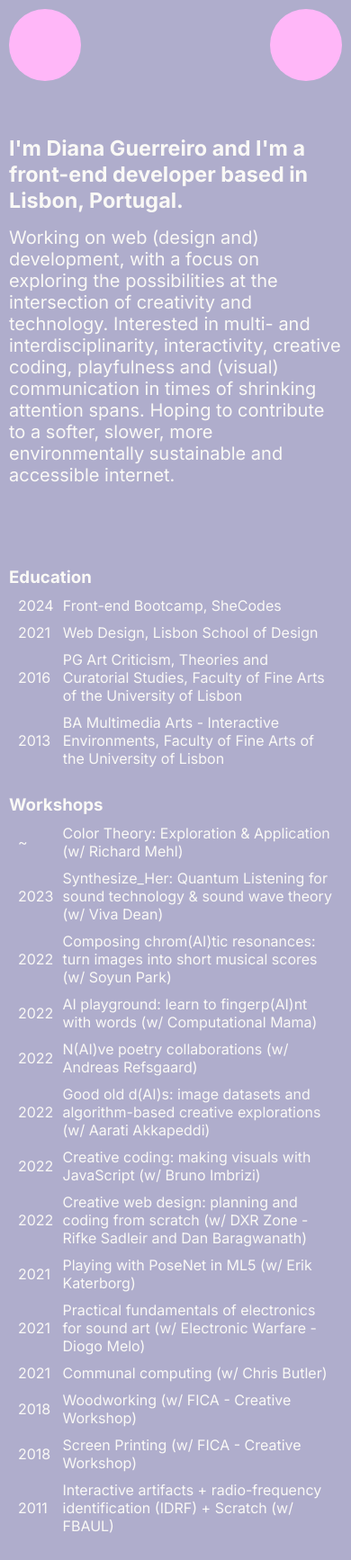
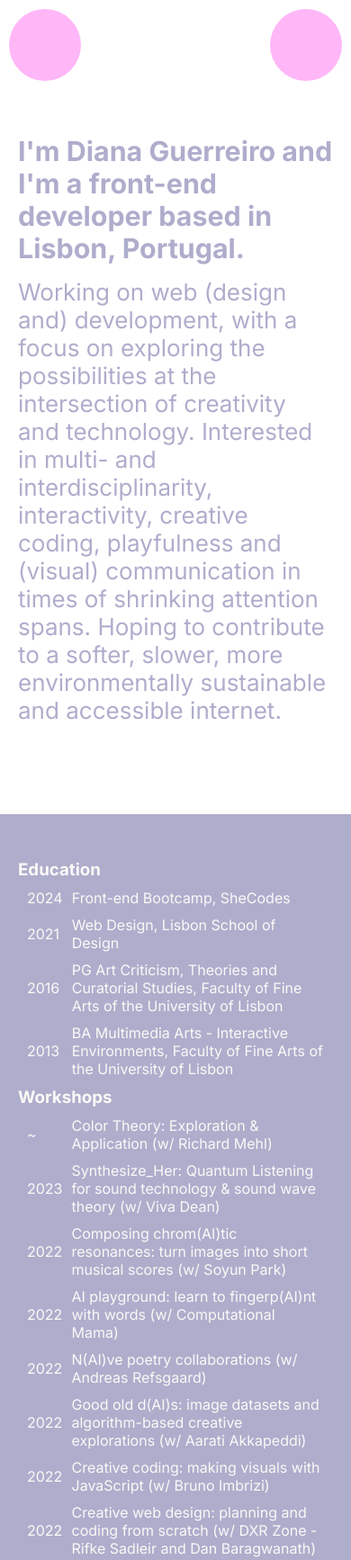
Before and after one commit to wwwavvves/www_portfolio, a plain HTML site: page html/about.html in a window 390 px wide. Shown: the top 1734 px of the page at 90% size. Drawn offline with Linux system fonts and the light colour scheme; files whose address does not match are found by name.

Commit message:
About div structure and dots color

```diff
--- a/html/about.html
+++ b/html/about.html
@@ -3,15 +3,25 @@
   <head>
     <meta charset="UTF-8" />
     <meta name="viewport" content="width=device-width, initial-scale=1.0" />
-    <meta name="description"  content="Diana Guerreiro is a front-end developer based in Lisbon (PT)." />
-        <meta name="keywords" content="web design, front-end development, web development, creative coding, portfolio, html, css, javascript, react, p5js" />
+    <meta
+      name="description"
+      content="Diana Guerreiro is a front-end developer based in Lisbon (PT)."
+    />
+    <meta
+      name="keywords"
+      content="web design, front-end development, web development, creative coding, portfolio, html, css, javascript, react, p5js"
+    />
     <meta name="author" content="Diana Guerreiro" />
     <meta name="designer" content="Diana Guerreiro" />
     <meta name="copyright" content="Diana Guerreiro" />
     <meta name="owner" content="Diana Guerreiro" />
-    <meta name="language" content="EN">
-    <meta name="robots" content="index, follow">
-    <link rel="icon" href="../images/menu-btn-to-open.svg" type="image/x-icon">
+    <meta name="language" content="EN" />
+    <meta name="robots" content="index, follow" />
+    <link
+      rel="icon"
+      href="../images/menu-btn-to-open.svg"
+      type="image/x-icon"
+    />
     <!-- stylesheet -->
     <link rel="stylesheet" href="../styles/styles.css" />
     <!-- font inter -->
@@ -36,21 +46,30 @@
     />
     <title>About - Diana Guerreiro</title>
   </head>
-  <body>
+  <body class="bg-special">
     <div class="wrapper wrapper-lg">
       <header>
         <button class="logo">
           <a href="../index.html"
-            ><img src="../images/menu-btn-to-open.svg" alt="Link to the homepage"
+            ><img
+              src="../images/menu-btn-to-open.svg"
+              alt="Link to the homepage"
           /></a>
         </button>
         <nav>
           <button id="btn-open" class="btn-menu btn-open">
-            <img src="../images/menu-btn-to-open.svg" alt="Button to open menu" />
+            <img
+              src="../images/menu-btn-to-open.svg"
+              alt="Button to open menu"
+            />
           </button>
           <div class="nav-menu">
             <button id="btn-close" class="btn-menu btn-close">
-              <img src="../images/menu-btn-to-close.svg" alt="Button to close menu" id="svgOpen" />
+              <img
+                src="../images/menu-btn-to-close.svg"
+                alt="Button to close menu"
+                id="svgOpen"
+              />
             </button>
             <ul class="list-nav-links center">
               <li>
@@ -66,17 +85,21 @@
       <main class="about-section">
         <div class="about-bio">
           <h3>
-            I'm Diana Guerreiro and I'm a front-end developer based in
-            Lisbon, Portugal.
+            I'm Diana Guerreiro and I'm a front-end developer based in Lisbon,
+            Portugal.
           </h3>
           <p>
             Working on web (design and) development, with a focus on exploring
             the possibilities at the intersection of creativity and technology.
-            Interested in multi- and interdisciplinarity,
-            interactivity, creative coding, playfulness and (visual)
-            communication in times of shrinking attention spans. Hoping to contribute to a softer, slower, more environmentally sustainable and accessible internet.
+            Interested in multi- and interdisciplinarity, interactivity,
+            creative coding, playfulness and (visual) communication in times of
+            shrinking attention spans. Hoping to contribute to a softer, slower,
+            more environmentally sustainable and accessible internet.
           </p>
         </div>
+      </main>
+    </div>
+
     <div class="education-workshops-container">
       <div class="education-container">
         <h3>Education</h3>
@@ -91,8 +114,6 @@
         </table>
       </div>
     </div>
-      </main>
-    </div>
 
     <script src="../scripts/hamb-menu.js"></script>
     <script src="../scripts/showEducationWorkshops.js"></script>
--- a/styles/styles.css
+++ b/styles/styles.css
@@ -40,13 +40,17 @@ body {
   overflow: hidden;
 }
 
+.wrapper {
+  padding: 150px 0 100px;
+}
+
 .wrapper-lg {
   max-width: 1200px;
   margin: 0 auto;
 }
 
-.wrapper {
-  padding: 150px 0 100px;
+.wrapper-special {
+  padding: 150px 0 0;
 }
 
 header {
@@ -162,8 +166,13 @@ header {
 }
 
 /* ABOUT */
+.bg-special {
+  background-color: white;
+}
+
 .about-bio {
   font-size: 50px;
+  color: var(--primary-color);
 
   h3 {
     margin-bottom: 30px;
@@ -172,11 +181,18 @@ header {
 
 .education-workshops-container {
   background-color: var(--primary-color);
-  margin-top: 90px;
+  padding: 70px;
 }
 
 .education-container {
   margin-bottom: 20px;
+  max-width: 1200px;
+  margin: 0 auto;
+}
+
+.workshops-container {
+  max-width: 1200px;
+  margin: 0 auto;
 }
 
 table {
@@ -296,7 +312,7 @@ table {
   }
 
   .education-workshops-container {
-    padding: 0 30px;
+    padding: 70px 30px;
   }
 
   .project-row {
@@ -328,8 +344,8 @@ table {
   }
 
   .about-bio {
-    font-size: 20px;
-    padding: 0 10px;
+    font-size: 26px;
+    padding: 0 20px;
 
     h3 {
       margin-bottom: 15px;
@@ -337,7 +353,7 @@ table {
   }
 
   .education-workshops-container {
-    padding: 0 10px;
+    padding: 50px 20px;
   }
 
   .project-row {
```
Also changed, not shown: html/contact.html (+1 -1 lines), scripts/mouse-swarm.js (+7 -7 lines), images/dots.svg. Lines whose indentation alone changed are shown as unchanged.
